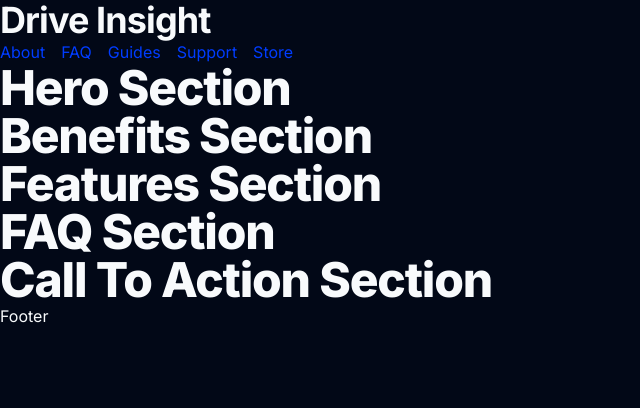
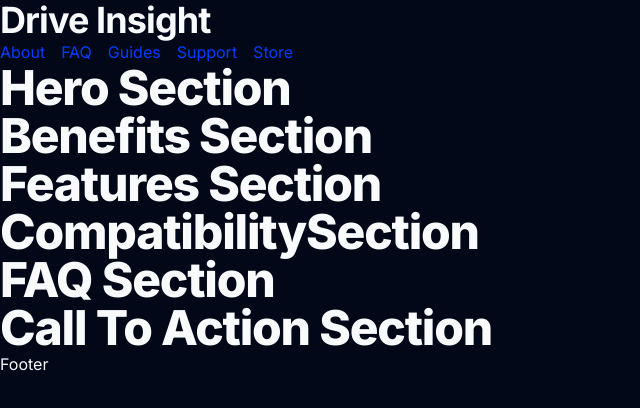
Before and after one commit to seoyeong643/drive-insight-website, a Next.js app: page / in a window 1280 px wide. Shown: the top 408 px of the page, without its empty margins (0-640 px from the left). Built offline with nearby package versions, Linux system fonts and the light colour scheme.

Commit message:
Added compatibility section

```diff
--- a/app/page.tsx
+++ b/app/page.tsx
@@ -1,5 +1,6 @@
 import { BenefitsSection } from "@/components/BenefitsSection";
 import { CallToActionSection } from "@/components/CallToActionSection";
+import { CompatibilitySection } from "@/components/CompatibilitySection";
 import { FAQSection } from "@/components/FAQSection";
 import { FeaturesSection } from "@/components/FeaturesSection";
 import { Footer } from "@/components/Footer";
@@ -15,6 +16,7 @@ export default function Home() {
             <HeroSection />
             <BenefitsSection />
             <FeaturesSection />
+            <CompatibilitySection />
             <FAQSection />
             <CallToActionSection />
 
--- /dev/null
+++ b/components/CompatibilitySection.tsx
@@ -0,0 +1,7 @@
+export const CompatibilitySection = () => {
+    return (
+        <div>
+            <h1>CompatibilitySection</h1>
+        </div>
+    );
+};
```
